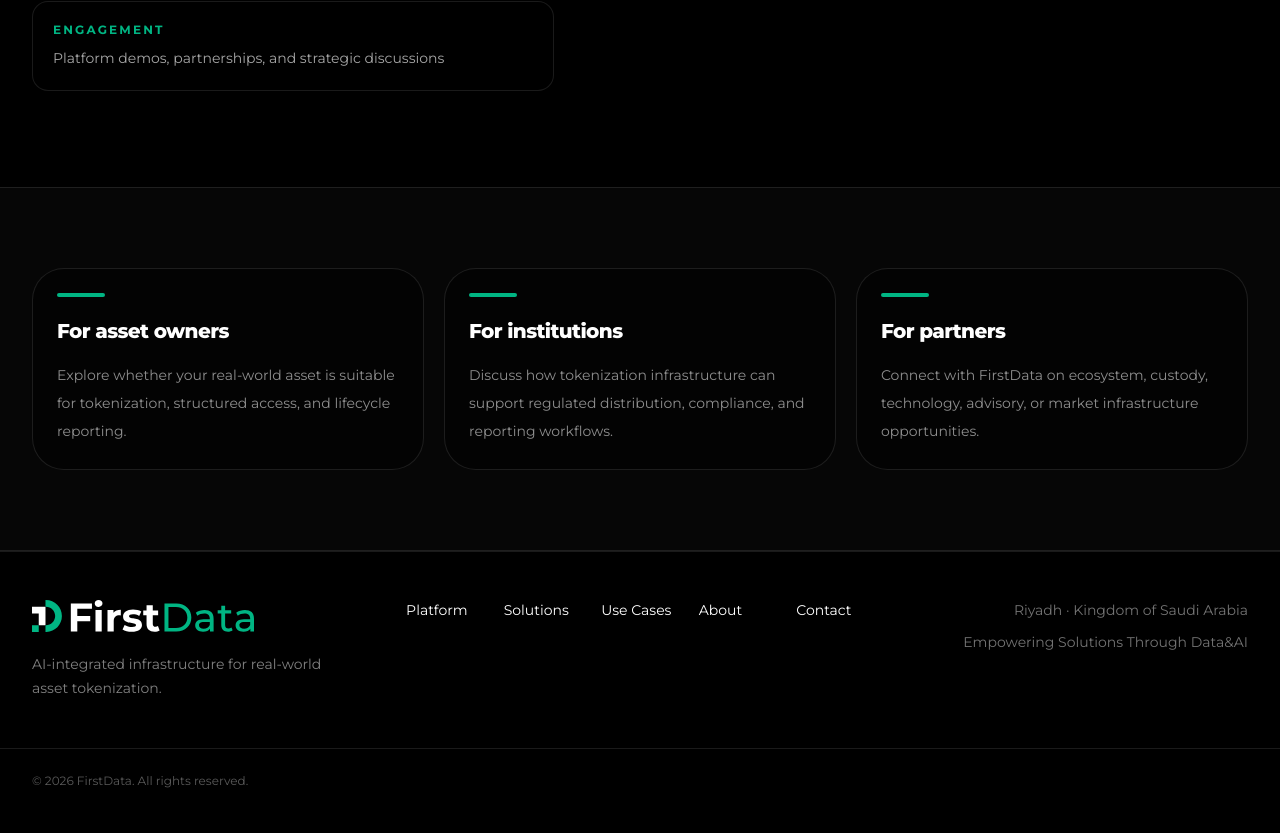
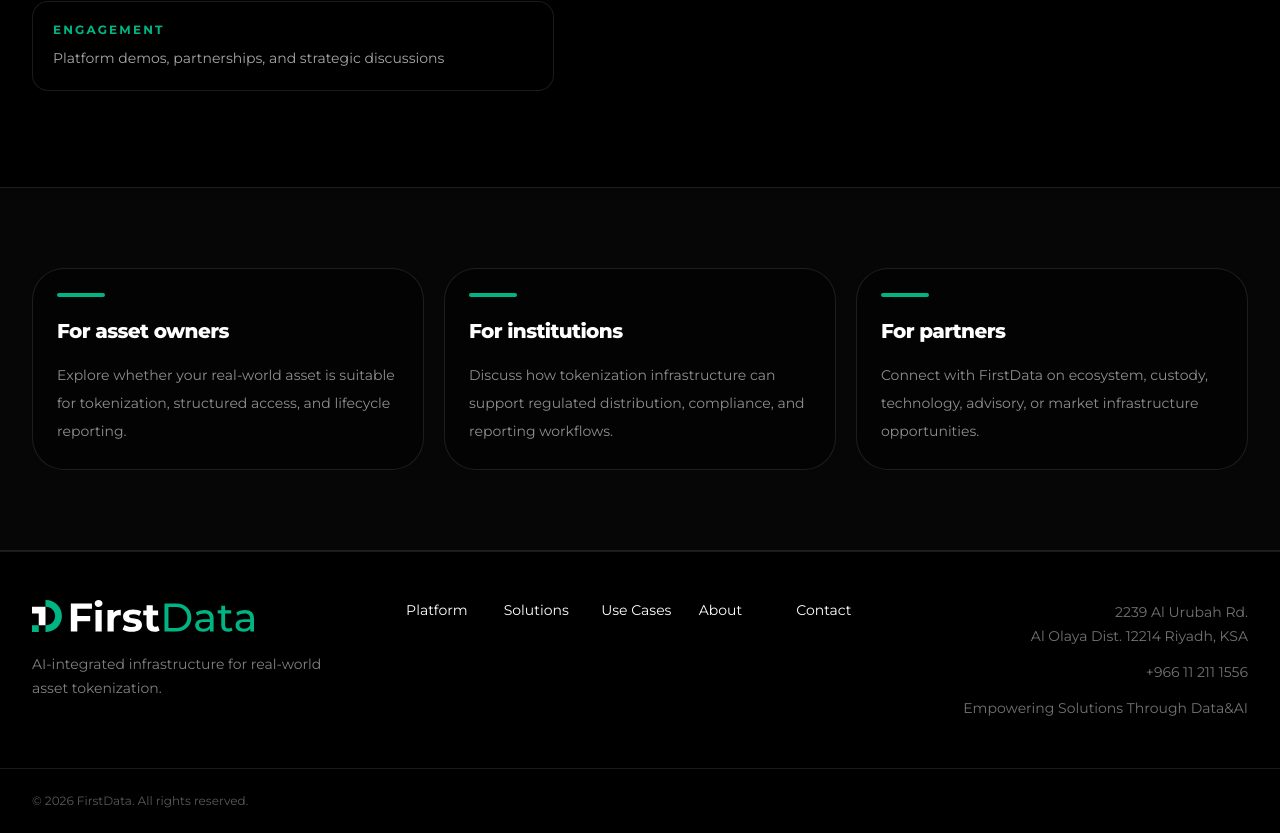
Before and after one commit to selmanpak/firstdata-website, a React (Vite) app: page /contact in a window 1280 px wide. Shown: the part 1073-1906 px from the top of the page. Built offline with nearby package versions, Linux system fonts and the light colour scheme.

Commit message:
Update footer contact information

```diff
--- a/src/components/Footer.tsx
+++ b/src/components/Footer.tsx
@@ -25,8 +25,10 @@ export function Footer() {
           ))}
         </div>
 
-        <div className="text-sm text-white/45 lg:text-right">
-          <p>Riyadh · Kingdom of Saudi Arabia</p>
+        <div className="text-sm leading-6 text-white/45 lg:text-right">
+          <p>2239 Al Urubah Rd.</p>
+          <p>Al Olaya Dist. 12214 Riyadh, KSA</p>
+          <p className="mt-3">+966 11 211 1556</p>
           <p className="mt-3">Empowering Solutions Through Data&amp;AI</p>
         </div>
       </div>
```
